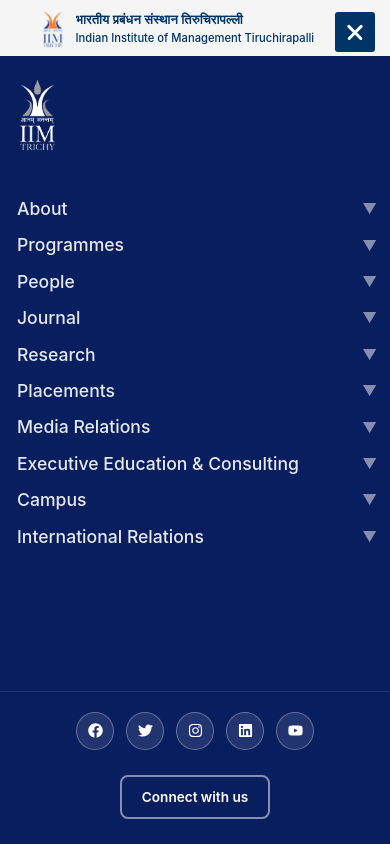
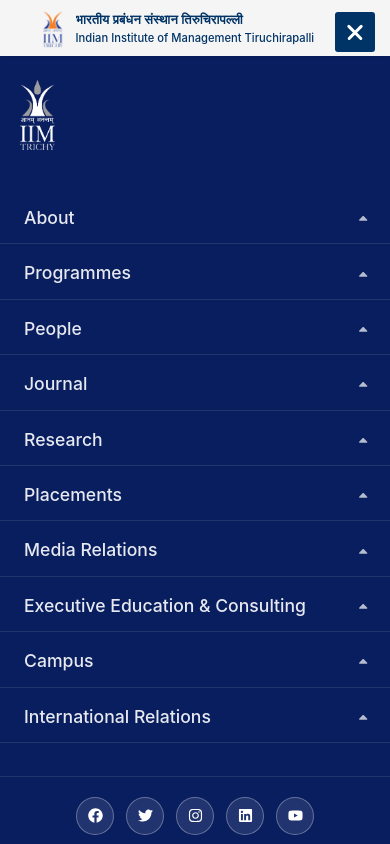
Before and after one commit to sandeepyadav08/IIMT, a Next.js app: page / in a window 390 px wide. Both pictures are taken after a click on the button "Toggle navigation". Built offline with nearby package versions, Linux system fonts and the light colour scheme.

Commit message:
Enhance Navbar with dropdown indicators and nested submenu icons

```diff
--- a/app/globals.css
+++ b/app/globals.css
@@ -514,13 +514,15 @@
 }
 
 .menu-list li {
-  margin: -7px;
-
+  margin: 2px 0;
+  border-bottom: 1px solid rgba(255, 255, 255, 0.1);
+  overflow: hidden;
+  position: relative;
 }
 
 .menu-list a {
   display: block;
-  padding: 11px 35px;
+  padding: 15px 35px;
   color: rgba(255, 255, 255, 0.9);
   text-decoration: none;
   font-size: 1.3rem;
@@ -556,9 +558,9 @@
 
 .menu-list a:hover {
   color: #ffffff;
-  background-color: rgba(255, 255, 255, 0.05);
+  background-color: rgba(255, 107, 53, 0.15);
   padding-left: 50px;
-  transform: translateX(10px);
+  clip-path: inset(5);
 }
 
 .menu-list a:hover::before {
@@ -587,21 +589,33 @@
 }
 
 .has-submenu > a::after {
-  content: '›';
+  display: none;
+}
+
+.dropdown-arrow {
   position: absolute;
   right: 30px;
   top: 50%;
   transform: translateY(-50%);
-  font-size: 2rem;
-  color: rgba(255, 255, 255, 0.5);
-  transition: all 0.3s ease;
-  display: inline-block;
-  line-height: 0;
+  font-size: 1.2rem;
+  color: rgba(255, 255, 255, 0.7);
+  transition: all 0.3s cubic-bezier(0.4, 0, 0.2, 1);
+  display: inline-flex;
+  align-items: center;
+  justify-content: center;
 }
 
-.has-submenu:hover > a::after {
+.dropdown-arrow.open {
   color: #FF6B35;
-  right: 30px;
+  transform: translateY(-50%);
+}
+
+.has-submenu:hover .dropdown-arrow {
+  color: #FF6B35;
+}
+
+.has-submenu.active .dropdown-arrow {
+  color: #FF6B35;
 }
 
 /* Active submenu styling - highlights parent menu item */
@@ -609,6 +623,8 @@
 .menu-list li.active > a {
   background-color: rgba(255, 107, 53, 0.2);
   color: #ffffff;
+  border-radius: 0;
+  margin: 0;
 }
 
 .has-submenu.active > a::after {
@@ -629,6 +645,8 @@
   padding: 15px 0;
   background-color: rgba(0, 0, 0, 0.2);
   animation: slideDown 0.3s ease;
+  border-top: 1px solid rgba(255, 255, 255, 0.1);
+  border-bottom: 1px solid rgba(255, 255, 255, 0.1);
 }
 
 @keyframes fadeInRight {
@@ -672,6 +690,7 @@
 
 .submenu-list li {
   margin: 0;
+  border-bottom: 1px solid rgba(255, 255, 255, 0.08);
 }
 
 .submenu-list a {
@@ -890,15 +909,13 @@
   }
 
   .has-submenu > a::after {
-    content: '▼' !important;
+    display: none !important;
+  }
+
+  .dropdown-arrow {
+    display: inline-flex !important;
+    right: 35px !important;
     font-size: 1.2rem !important;
-    right: 35px !important;
-    top: 50% !important;
-    transform: translateY(-50%) !important;
-    display: inline-block !important;
-    opacity: 1 !important;
-    visibility: visible !important;
-    line-height: 1 !important;
   }
 
   .mobile-submenu {
@@ -915,6 +932,10 @@
   .mobile-submenu .submenu-list a {
     font-size: 1.3rem;
     padding: 12px 50px;
+  }
+
+  .mobile-submenu .nested-toggle {
+    padding-right: 50px !important;
   }
 
   .menu-right .submenu-content {
@@ -938,6 +959,24 @@
   margin-left: 5px;
 }
 
+/* Nested toggle icon styling */
+.nested-toggle {
+  display: flex !important;
+  justify-content: space-between !important;
+  align-items: center !important;
+}
+
+.nested-toggle svg {
+  font-size: 1.8rem;
+  color: rgba(255, 255, 255, 0.7);
+  transition: color 0.3s ease;
+  flex-shrink: 0;
+}
+
+.nested-toggle:hover svg {
+  color: #FF6B35;
+}
+
 .nested-submenu {
   position: absolute;
   left: 100%;
@@ -957,6 +996,7 @@
 
 .nested-submenu-list li {
   margin: 0;
+  border-bottom: 1px solid rgba(255, 255, 255, 0.05);
 }
 
 .nested-submenu-list a {
@@ -999,6 +1039,20 @@
 .mobile-nested a {
   font-size: 1rem;
   padding: 10px 20px;
+}
+
+/* Mobile nested toggle styling */
+.mobile-submenu .nested-toggle {
+  display: flex !important;
+  justify-content: space-between !important;
+  align-items: center !important;
+  padding-right: 40px !important;
+}
+
+.mobile-submenu .nested-toggle svg {
+  font-size: 1.5rem;
+  color: rgba(255, 255, 255, 0.7);
+  margin-right: 10px;
 }
 
 /* Hide mobile submenu on desktop */
@@ -1078,20 +1132,22 @@
   }
 
   .has-submenu > a::after {
-    content: '▼' !important;
+    display: none !important;
+  }
+
+  .dropdown-arrow {
+    display: inline-flex !important;
+    right: 25px !important;
     font-size: 1rem !important;
-    right: 25px !important;
-    top: 50% !important;
-    transform: translateY(-50%) !important;
-    display: inline-block !important;
-    opacity: 1 !important;
-    visibility: visible !important;
-    line-height: 1 !important;
   }
 
   .mobile-submenu .submenu-list a {
     font-size: 1.1rem;
     padding: 10px 40px;
+  }
+
+  .mobile-submenu .nested-toggle {
+    padding-right: 45px !important;
   }
 }
 
@@ -1207,20 +1263,22 @@
   }
 
   .has-submenu > a::after {
-    content: '▼' !important;
+    display: none !important;
+  }
+
+  .dropdown-arrow {
+    display: inline-flex !important;
+    right: 20px !important;
     font-size: 0.9rem !important;
-    right: 20px !important;
-    top: 50% !important;
-    transform: translateY(-50%) !important;
-    display: inline-block !important;
-    opacity: 1 !important;
-    visibility: visible !important;
-    line-height: 1 !important;
   }
 
   .mobile-submenu .submenu-list a {
     font-size: 1rem;
     padding: 10px 35px;
+  }
+
+  .mobile-submenu .nested-toggle {
+    padding-right: 40px !important;
   }
 }
 
--- a/components/Navbar.tsx
+++ b/components/Navbar.tsx
@@ -1,7 +1,8 @@
 'use client';
 
 import { useState } from 'react';
-import { FaFacebook, FaTwitter, FaInstagram, FaLinkedin, FaYoutube } from 'react-icons/fa';
+import { FaFacebook, FaTwitter, FaInstagram, FaLinkedin, FaYoutube, FaCaretDown, FaCaretUp } from 'react-icons/fa';
+import { CiCirclePlus, CiCircleMinus } from 'react-icons/ci';
 
 export default function Navbar() {
   const [isOpen, setIsOpen] = useState(false);
@@ -112,6 +113,9 @@
                     }}
                   >
                     About
+                    <span className={`dropdown-arrow ${activeSubmenu === 'about' ? 'open' : ''}`}>
+                      {activeSubmenu === 'about' ? <FaCaretDown /> : <FaCaretUp />}
+                    </span>
                   </a>
                   {activeSubmenu === 'about' && (
                     <div className="submenu-content mobile-submenu">
@@ -123,8 +127,10 @@
                               e.preventDefault();
                               setActiveNestedSubmenu(activeNestedSubmenu === 'genesis' ? null : 'genesis');
                             }}
+                            className="nested-toggle"
                           >
                             Genesis
+                            {activeNestedSubmenu === 'genesis' ? <CiCircleMinus /> : <CiCirclePlus />}
                           </a>
                           {activeNestedSubmenu === 'genesis' && (
                             <ul className="nested-submenu-list mobile-nested">
@@ -193,6 +199,9 @@
                     }}
                   >
                     Programmes
+                    <span className={`dropdown-arrow ${activeSubmenu === 'programmes' ? 'open' : ''}`}>
+                      {activeSubmenu === 'programmes' ? <FaCaretDown /> : <FaCaretUp />}
+                    </span>
                   </a>
                   {activeSubmenu === 'programmes' && (
                     <div className="submenu-content mobile-submenu">
@@ -239,6 +248,9 @@
                     }}
                   >
                     People
+                    <span className={`dropdown-arrow ${activeSubmenu === 'people' ? 'open' : ''}`}>
+                      {activeSubmenu === 'people' ? <FaCaretDown /> : <FaCaretUp />}
+                    </span>
                   </a>
                   {activeSubmenu === 'people' && (
                     <div className="submenu-content mobile-submenu">
@@ -295,6 +307,9 @@
                     }}
                   >
                     Journal
+                    <span className={`dropdown-arrow ${activeSubmenu === 'journal' ? 'open' : ''}`}>
+                      {activeSubmenu === 'journal' ? <FaCaretDown /> : <FaCaretUp />}
+                    </span>
                   </a>
                   {activeSubmenu === 'journal' && (
                     <div className="submenu-content mobile-submenu">
@@ -321,6 +336,9 @@
                     }}
                   >
                     Research
+                    <span className={`dropdown-arrow ${activeSubmenu === 'research' ? 'open' : ''}`}>
+                      {activeSubmenu === 'research' ? <FaCaretDown /> : <FaCaretUp />}
+                    </span>
                   </a>
                   {activeSubmenu === 'research' && (
                     <div className="submenu-content mobile-submenu">
@@ -367,6 +385,9 @@
                     }}
                   >
                     Placements
+                    <span className={`dropdown-arrow ${activeSubmenu === 'placements' ? 'open' : ''}`}>
+                      {activeSubmenu === 'placements' ? <FaCaretDown /> : <FaCaretUp />}
+                    </span>
                   </a>
                   {activeSubmenu === 'placements' && (
                     <div className="submenu-content mobile-submenu">
@@ -413,6 +434,9 @@
                     }}
                   >
                     Media Relations
+                    <span className={`dropdown-arrow ${activeSubmenu === 'media-relations' ? 'open' : ''}`}>
+                      {activeSubmenu === 'media-relations' ? <FaCaretDown /> : <FaCaretUp />}
+                    </span>
                   </a>
                   {activeSubmenu === 'media-relations' && (
                     <div className="submenu-content mobile-submenu">
@@ -459,6 +483,9 @@
                     }}
                   >
                     Executive Education & Consulting
+                    <span className={`dropdown-arrow ${activeSubmenu === 'executive-education' ? 'open' : ''}`}>
+                      {activeSubmenu === 'executive-education' ? <FaCaretDown /> : <FaCaretUp />}
+                    </span>
                   </a>
                   {activeSubmenu === 'executive-education' && (
                     <div className="submenu-content mobile-submenu">
@@ -490,6 +517,9 @@
                     }}
                   >
                     Campus
+                    <span className={`dropdown-arrow ${activeSubmenu === 'campus' ? 'open' : ''}`}>
+                      {activeSubmenu === 'campus' ? <FaCaretDown /> : <FaCaretUp />}
+                    </span>
                   </a>
                   {activeSubmenu === 'campus' && (
                     <div className="submenu-content mobile-submenu">
@@ -546,6 +576,9 @@
                     }}
                   >
                     International Relations
+                    <span className={`dropdown-arrow ${activeSubmenu === 'international-relations' ? 'open' : ''}`}>
+                      {activeSubmenu === 'international-relations' ? <FaCaretDown /> : <FaCaretUp />}
+                    </span>
                   </a>
                   {activeSubmenu === 'international-relations' && (
                     <div className="submenu-content mobile-submenu">
@@ -635,7 +668,10 @@
                       onMouseEnter={() => setActiveNestedSubmenu('genesis')}
                       onMouseLeave={() => setActiveNestedSubmenu(null)}
                     >
-                      <a href="#genesis">Genesis ›</a>
+                      <a href="#genesis" className="nested-toggle">
+                        Genesis
+                        {activeNestedSubmenu === 'genesis' ? <CiCircleMinus /> : <CiCirclePlus />}
+                      </a>
                       {activeNestedSubmenu === 'genesis' && (
                         <div className="nested-submenu">
                           <ul className="nested-submenu-list">
```
